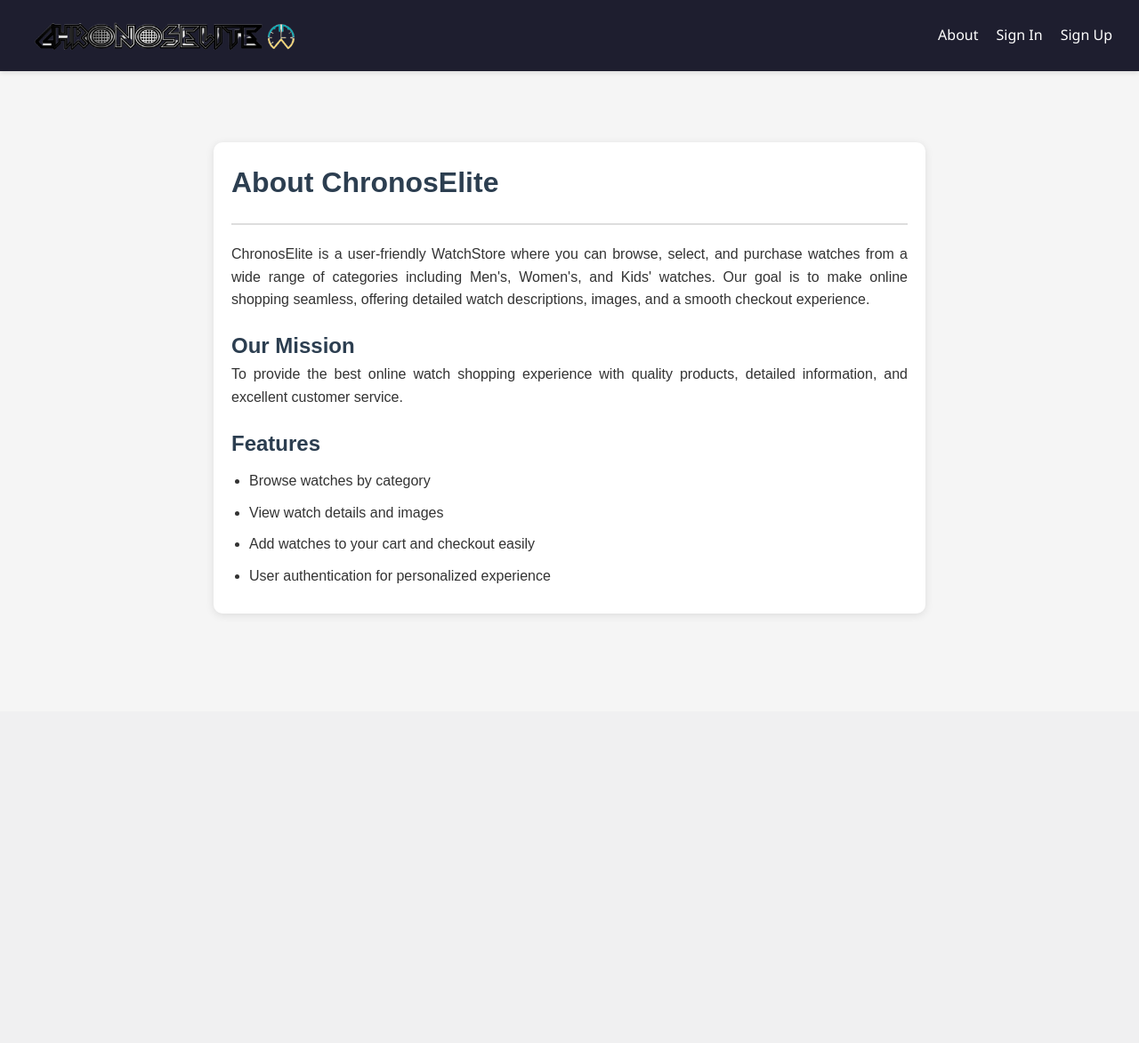
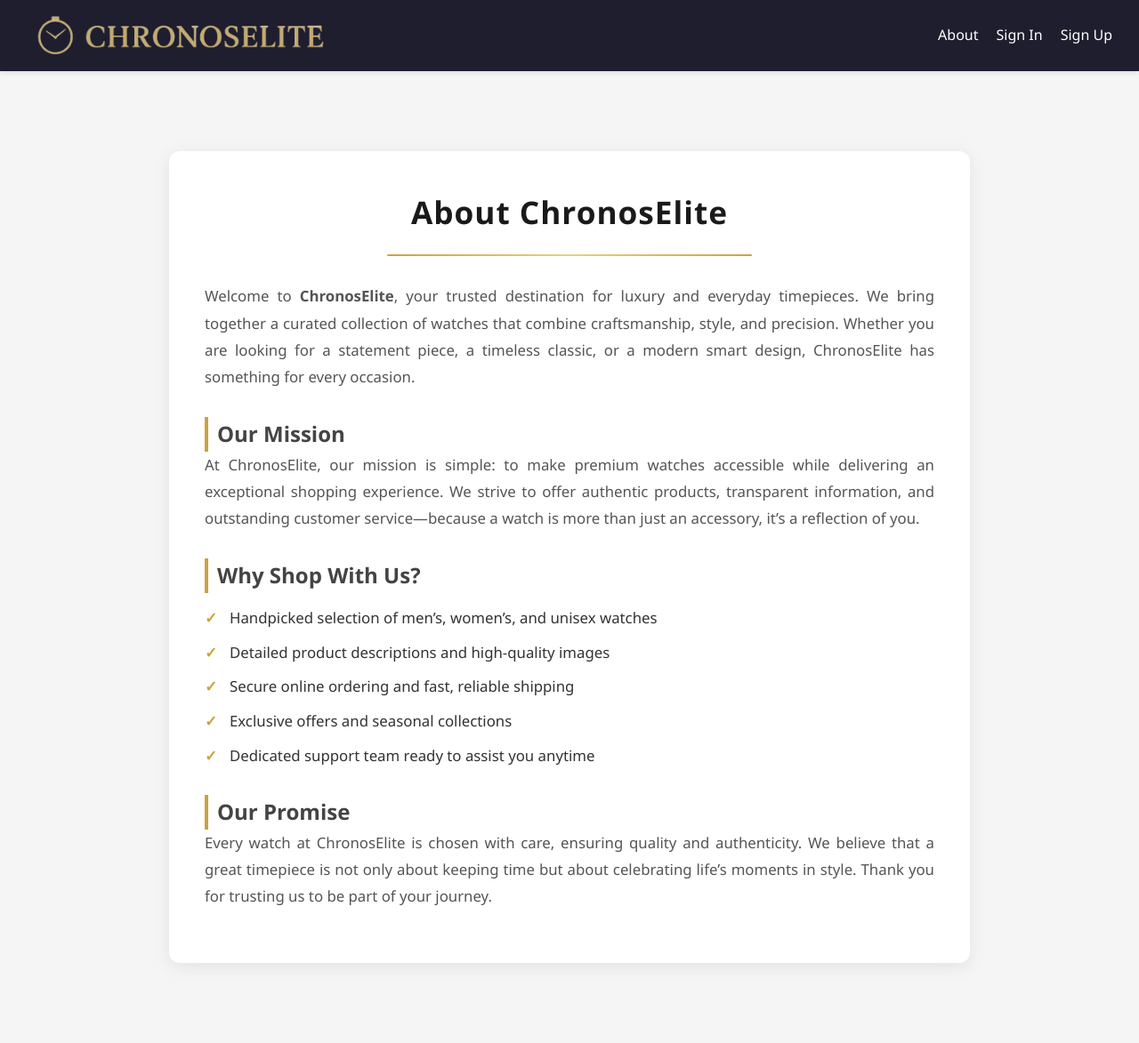
Before and after one commit to mohammedali320/ChronosElite, a Django app: page /about/ in a window 1280 px wide. Shown: the whole page at 89% size. Before the commit the page ends 690 px from the top, so only its background shows below. Run offline with Django 5.2, Linux system fonts and the light colour scheme.

Commit message:
edit about page

```diff
--- a/main_app/static/css/about.css
+++ b/main_app/static/css/about.css
@@ -1,38 +1,65 @@
 .about-container {
-    max-width: 800px;
-    margin: 40px auto;
-    padding: 20px;
-    background-color: #fff;
-    border-radius: 10px;
-    box-shadow: 0 2px 10px rgba(0,0,0,0.1);
-    font-family: Arial, sans-serif;
+    max-width: 900px;
+    margin: 50px auto;
+    padding: 40px;
+    background: #ffffff;
+    border-radius: 12px;
+    box-shadow: 0 4px 20px rgba(0,0,0,0.08);
+    font-family: 'Segoe UI', Roboto, Arial, sans-serif;
+    color: #2c3e50;
+}
+
+.about-container h1 {
+    text-align: center;
+    font-size: 2.2rem;
+    color: #1a1a1a;
+    letter-spacing: 1px;
+    margin-bottom: 10px;
+}
+
+.about-container h2 {
+    margin-top: 30px;
+    font-size: 1.5rem;
+    color: #444;
+    border-left: 4px solid #c9a33f;
+    padding-left: 10px;
+}
+
+.about-container hr {
+    margin: 20px auto 30px auto;
+    border: none;
+    height: 2px;
+    background: linear-gradient(to right, #c9a33f, #e5d184, #c9a33f);
+    width: 50%;
+    border-radius: 2px;
+}
+
+.page-content {
+    font-size: 1.05rem;
+    line-height: 1.8;
+    margin-bottom: 20px;
+    text-align: justify;
+    color: #555;
+}
+
+.features-list {
+    list-style: none;
+    padding-left: 0;
+    margin-top: 15px;
+}
+
+.features-list li {
+    position: relative;
+    margin: 12px 0;
+    font-size: 1.05rem;
+    padding-left: 28px;
     color: #333;
 }
 
-.about-container h1,
-.about-container h2 {
-    text-align: left;
-    color: #2c3e50;
+.features-list li::before {
+    content: "✓";
+    position: absolute;
+    left: 0;
+    color: #c9a33f;
+    font-weight: bold;
 }
-
-.about-container hr {
-    margin: 20px 0;
-    border: 1px solid #ddd;
-}
-
-.page-content {
-    font-size: 1rem;
-    line-height: 1.6;
-    margin-bottom: 20px;
-    text-align: justify;
-}
-
-.features-list {
-    list-style: disc;
-    padding-left: 20px;
-}
-
-.features-list li {
-    margin: 10px 0;
-    font-size: 1rem;
-}
--- a/main_app/templates/about.html
+++ b/main_app/templates/about.html
@@ -9,21 +9,35 @@
 <div class="about-container">
     <h1>About ChronosElite</h1>
     <hr />
+
     <p class="page-content">
-        ChronosElite is a user-friendly WatchStore where you can browse, select, and purchase watches from a wide range of categories including Men's, Women's, and Kids' watches. Our goal is to make online shopping seamless, offering detailed watch descriptions, images, and a smooth checkout experience.
+        Welcome to <strong>ChronosElite</strong>, your trusted destination for luxury and everyday timepieces.
+        We bring together a curated collection of watches that combine craftsmanship, style, and precision.
+        Whether you are looking for a statement piece, a timeless classic, or a modern smart design,
+        ChronosElite has something for every occasion.
     </p>
 
     <h2>Our Mission</h2>
     <p class="page-content">
-        To provide the best online watch shopping experience with quality products, detailed information, and excellent customer service.
+        At ChronosElite, our mission is simple: to make premium watches accessible while delivering
+        an exceptional shopping experience. We strive to offer authentic products, transparent information,
+        and outstanding customer service—because a watch is more than just an accessory, it’s a reflection of you.
     </p>
 
-    <h2>Features</h2>
+    <h2>Why Shop With Us?</h2>
     <ul class="features-list">
-        <li>Browse watches by category</li>
-        <li>View watch details and images</li>
-        <li>Add watches to your cart and checkout easily</li>
-        <li>User authentication for personalized experience</li>
+        <li>Handpicked selection of men’s, women’s, and unisex watches</li>
+        <li>Detailed product descriptions and high-quality images</li>
+        <li>Secure online ordering and fast, reliable shipping</li>
+        <li>Exclusive offers and seasonal collections</li>
+        <li>Dedicated support team ready to assist you anytime</li>
     </ul>
+
+    <h2>Our Promise</h2>
+    <p class="page-content">
+        Every watch at ChronosElite is chosen with care, ensuring quality and authenticity.
+        We believe that a great timepiece is not only about keeping time but about celebrating life’s moments in style.
+        Thank you for trusting us to be part of your journey.
+    </p>
 </div>
 {% endblock %}
```
Also changed, not shown: main_app/static/images/c-logo.png, media/watch_images/k4.png (added), media/watch_images/k5.png (added), media/watch_images/k6.png (added), media/watch_images/m4.png (added), media/watch_images/m5.png (added), media/watch_images/m6.png (added), media/watch_images/w4_bg_removed.png.png (added), media/watch_images/w5_bg_removed.png.png (added), media/watch_images/w6_bg_removed.png.png (added).
